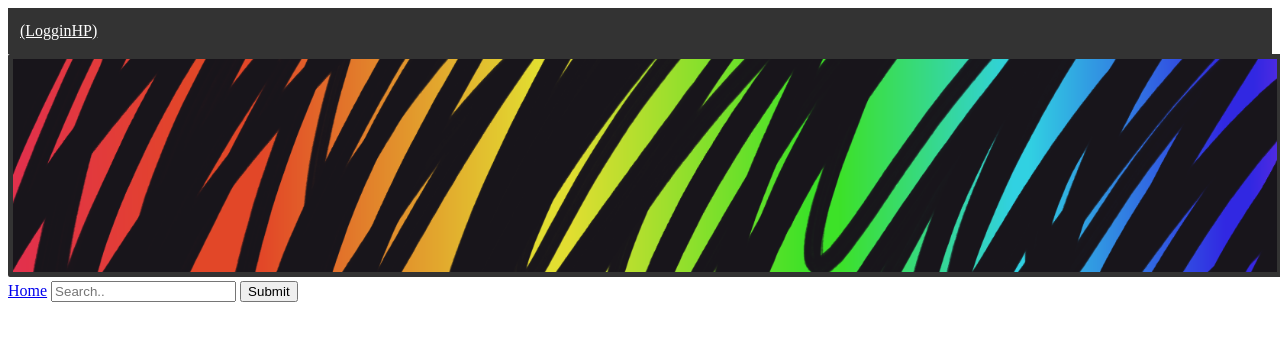
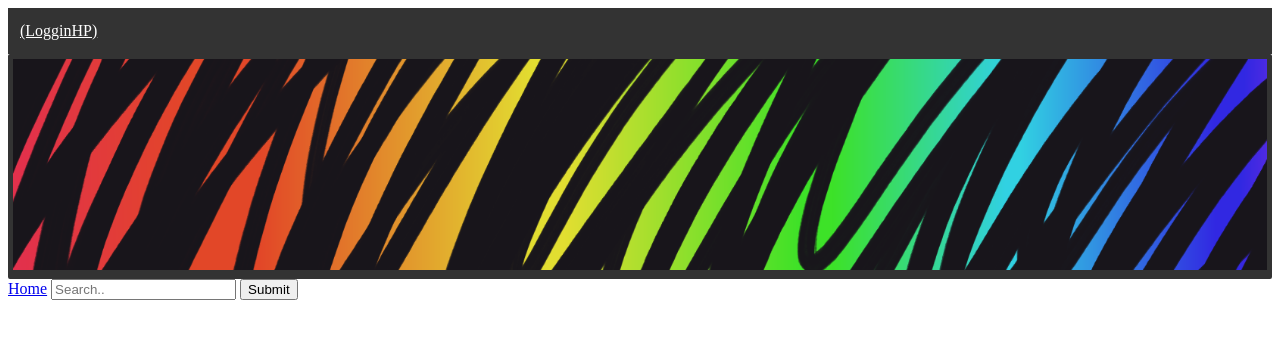
Before and after one commit to Ericbrew23/Palette-Picker, a PHP site: page /search.html in a window 1280 px wide. Shown: the top 341 px of the page. Run offline with PHP 8.4, Linux system fonts and the light colour scheme.

Commit message:
fixed rainbow image width to fit screen properly

```diff
--- a/public_html/Pallet_screen.html
+++ b/public_html/Pallet_screen.html
@@ -1,7 +1,7 @@
 <title id='titlename' > :) </title>
 
-<div id="rainbowImg">
-    <img
+<div id="imgHolder">
+    <img id="rainbowImg"
       src="images/RainbowHeader.png"
       alt="A rainbow gradient with
       black stripes."
--- a/public_html/ProfilePageRoughDraft.html
+++ b/public_html/ProfilePageRoughDraft.html
@@ -8,8 +8,8 @@
         <a class="active" href=#profile>Profile</a>
         </p>
       </div>
-    <div class="header">
-      <img
+    <div class="header" id="imgHolder">
+      <img id="rainbowImg"
       src="images/RainbowHeader.png"
       alt="A rainbow gradient with
         black stripes."
--- a/public_html/createaccount.php
+++ b/public_html/createaccount.php
@@ -11,8 +11,8 @@
     <ul>
         <li><a href="index.html">(Home)</a></li>
       </ul>
-    <div id="rainbowImg">
-        <img
+    <div id="imgHolder">
+        <img id="rainbowImg"
           src="images/RainbowHeader.png"
           alt="A rainbow gradient with
           black stripes."
--- a/public_html/homePageLoggedIn.php
+++ b/public_html/homePageLoggedIn.php
@@ -17,11 +17,13 @@
       <!--<li><a href="homePageLoggedIn.html">(LogginHP)</a></li>-->
     </ul>
 
-    <img
+    <div id="imgHolder">
+    <img id="rainbowImg"
       src="images/RainbowHeader.png"
       alt="A rainbow gradient with
         black stripes."
     />
+    </div>
 
     <div id="L_PCButton">
       <button type="button">Go to Palette Creator</button>
--- a/public_html/index.html
+++ b/public_html/index.html
@@ -11,8 +11,8 @@
       <li><a href="createaccount.php">(Create Account)</a></li>
     </ul>
 
-    <div id="rainbowImg">
-      <img
+    <div id="imgHolder">
+      <img id="rainbowImg"
         src="images/RainbowHeader.png"
         alt="A rainbow gradient with
         black stripes."
--- a/public_html/login.php
+++ b/public_html/login.php
@@ -11,8 +11,8 @@
     <ul>
         <li><a href="index.html">(Home)</a></li>
       </ul>
-    <div id="rainbowImg">
-        <img
+    <div id="imgHolder">
+        <img id="rainbowImg"
           src="images/RainbowHeader.png"
           alt="A rainbow gradient with
           black stripes."
--- a/public_html/search.html
+++ b/public_html/search.html
@@ -10,11 +10,13 @@
       <li><a href="homePageLoggedIn.html">(LogginHP)</a></li>
     </ul>
 
-    <img
+    <div id="imgHolder">
+    <img id="rainbowImg"
       src="images/RainbowHeader.png"
       alt="A rainbow gradient with
         black stripes."
     />
+  </div>
     <div class="topnav">
   <a class="active" href="index.html">Home</a>
 
--- a/public_html/styles.css
+++ b/public_html/styles.css
@@ -1,3 +1,4 @@
+
 ul {
   list-style-type: none;
   margin: 0;
@@ -20,11 +21,16 @@ li p{
   margin:0;
   color: white;
 }
-
-img {
-  width: 100%;
+#imgHolder{
   border: 5px solid #333;
   border-radius: 2px;
+  background-color: #333;
+}
+#rainbowImg {
+  object-fit: fill;
+  max-width: 100%;
+  height:auto;
+
 }
 
 button {
```
